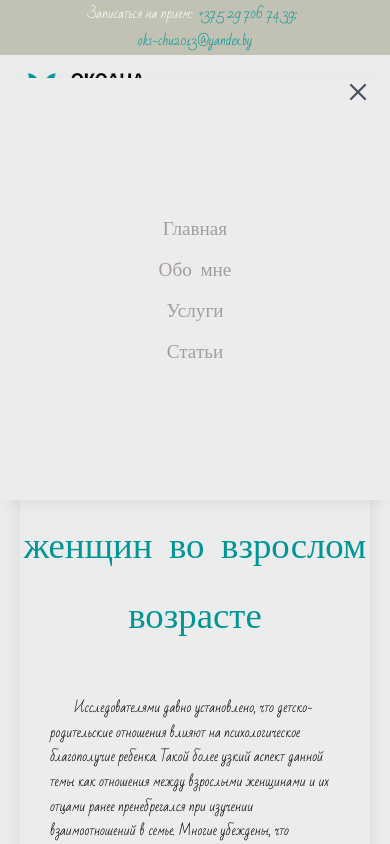
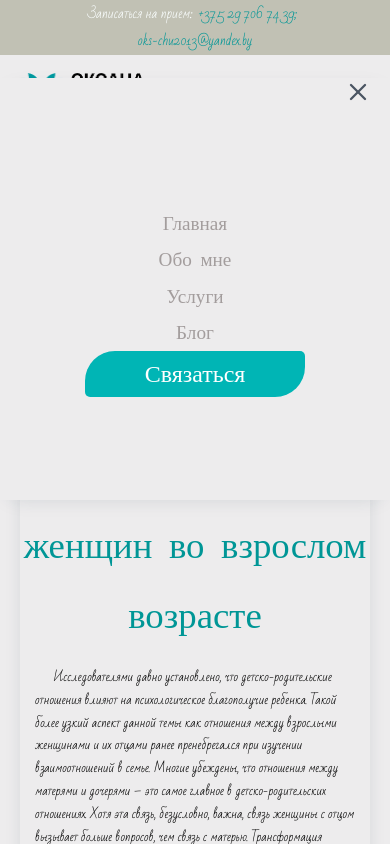
Before and after one commit to eric-bel/oxanapsy, a React (Create React App) app: page /articles/fatherrole in a window 390 px wide. Both pictures are taken after a click on the element 354 px from the left and 91 px from the top of the page. Shown: the top 844 px of the page. Built offline with nearby package versions, Linux system fonts and the light colour scheme.

Commit message:
"contacts" added to Burger Menu

```diff
--- a/src/components/Blog/Articles/FatherRole/FatherRole.module.css
+++ b/src/components/Blog/Articles/FatherRole/FatherRole.module.css
@@ -1,5 +1,5 @@
 .fatherrole_container {
-  width: 80%;
+  width: 85%;
   border-radius: 15px;
   margin: 40px auto;
   -webkit-box-shadow: 0px 5px 17px -2px rgba(34, 60, 80, 0.13);
@@ -14,7 +14,9 @@
 }
 
 .fatherrole_text {
-  padding: 30px;
+  padding-left: 50px;
+  padding-right: 50px;
+  padding-bottom: 50px;
 }
 
 .fatherrole_text > p {
@@ -30,6 +32,11 @@
     border-top-left-radius: 8px;
     border-top-right-radius: 8px;
   }
+  .fatherrole_text {
+    padding-left: 30px;
+    padding-right: 30px;
+    padding-bottom: 30px;
+  }
   .fatherrole_text > p {
     text-indent: 1.8em;
     font-size: 13px;
@@ -37,7 +44,13 @@
 }
 
 @media (max-width: 600px) {
-  .class {
-    padding: var(--main--container--padding600);
+  .fatherrole_text {
+    padding-left: 15px;
+    padding-right: 15px;
+    padding-bottom: 15px;
+  }
+  .fatherrole_text > p {
+    text-indent: 1.5em;
+    font-size: 12px;
   }
 }
--- a/src/components/Header/HeaderNav/BurgerMenu/BurgerMenu.jsx
+++ b/src/components/Header/HeaderNav/BurgerMenu/BurgerMenu.jsx
@@ -1,6 +1,7 @@
 import s from "./BurgerMenu.module.css";
 import { NavLink } from "react-router-dom";
 import { useState } from "react";
+import { Link } from "react-scroll";
 
 const BurgerMenu = () => {
   const [isNavOpen, setIsNavOpen] = useState(false);
@@ -71,10 +72,20 @@ const BurgerMenu = () => {
               <NavLink
                 className={s.nav_link}
                 onClick={() => setIsNavOpen(false)}
-                to="/promotions"
+                to="/blog"
               >
-                Статьи
+                Блог
               </NavLink>
+              <li className={s.contacts}>
+                <Link
+                  to="contact"
+                  spy={true}
+                  smooth={true}
+                  onClick={() => setIsNavOpen(false)}
+                >
+                  Связаться
+                </Link>
+              </li>
             </ul>
           </div>
         </section>
--- a/src/components/Header/HeaderNav/BurgerMenu/BurgerMenu.module.css
+++ b/src/components/Header/HeaderNav/BurgerMenu/BurgerMenu.module.css
@@ -64,6 +64,25 @@
   padding-bottom: 3px;
 }
 
+.contacts {
+  width: 220px;
+  height: 65px;
+  background-color: #00b5b5;
+  display: flex;
+  align-items: center;
+  justify-content: center;
+  border-top-left-radius: 30px;
+  border-top-right-radius: 5px;
+  border-bottom-right-radius: 30px;
+  border-bottom-left-radius: 5px;
+  color: #fff;
+  font-size: 1.5rem;
+}
+
+.contacts:hover {
+  background-color: #0ac9c9;
+}
+
 @media (max-width: 890px) {
   .burger_menu {
     display: flex;
--- a/src/components/ScrollToTop/ScrollToTop.module.css
+++ b/src/components/ScrollToTop/ScrollToTop.module.css
@@ -27,3 +27,10 @@
   color: #00bcd4;
   background: #fff;
 }
+
+@media (max-width: 600px) {
+  .scroll_to_top_wrapper {
+    bottom: 50px;
+    right: 20px;
+  }
+}
--- a/src/index.css
+++ b/src/index.css
@@ -56,15 +56,15 @@ body {
   height: auto;
 }
 
+.main_padding {
+  padding: var(--main--container--padding);
+}
+
 @media (min-width: 1920px) {
   .main_container {
     width: 1520px;
     margin: 0 auto;
   }
-}
-
-.main_padding {
-  padding: var(--main--container--padding);
 }
 
 @media (max-width: 1200px) {
```
